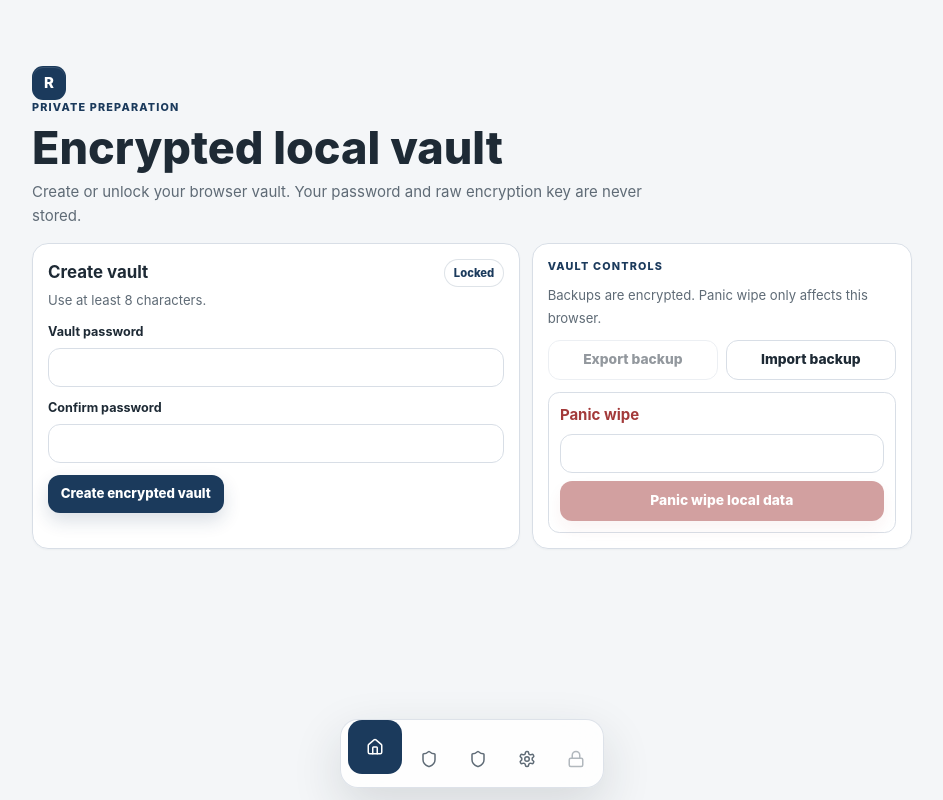
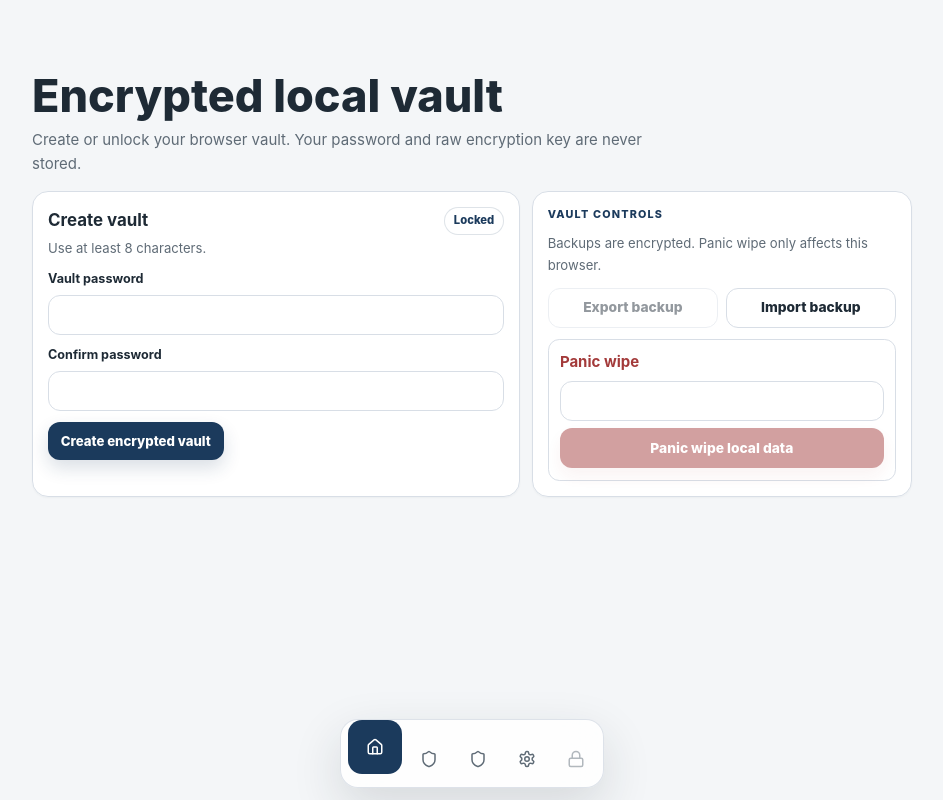
Before and after one commit to muneeb-anjum0/Raqm, a SvelteKit app in the folder apps/web/: page /app in a window 1280 px wide. Shown: the whole page, without its empty margins (168-1111 px from the left). Built offline with nearby package versions, Linux system fonts and the light colour scheme.

Commit message:
fix(ui): simplify vault entry heading

```diff
--- a/apps/web/src/app.css
+++ b/apps/web/src/app.css
@@ -326,19 +326,6 @@ textarea:focus-visible {
 	justify-content: space-between;
 	gap: 1rem;
 	padding: 0.72rem 1rem;
-}
-
-.brand-mark {
-	display: grid;
-	height: 34px;
-	width: 34px;
-	place-items: center;
-	border: 1px solid rgba(27, 58, 92, 0.18);
-	border-radius: 11px;
-	background: #1b3a5c;
-	color: #ffffff;
-	font-weight: 820;
-	box-shadow: inset 0 1px 0 rgba(255, 255, 255, 0.12);
 }
 
 .workflow-wrap {
--- a/apps/web/src/routes/app/+page.svelte
+++ b/apps/web/src/routes/app/+page.svelte
@@ -158,8 +158,6 @@
 {#if !$vaultStatus.isUnlocked}
 	<section class="vault-entry">
 		<div class="vault-entry__intro">
-			<span class="brand-mark">R</span>
-			<p class="eyebrow">Private preparation</p>
 			<h1>Encrypted local vault</h1>
 			<p>Create or unlock your browser vault. Your password and raw encryption key are never stored.</p>
 		</div>
```
